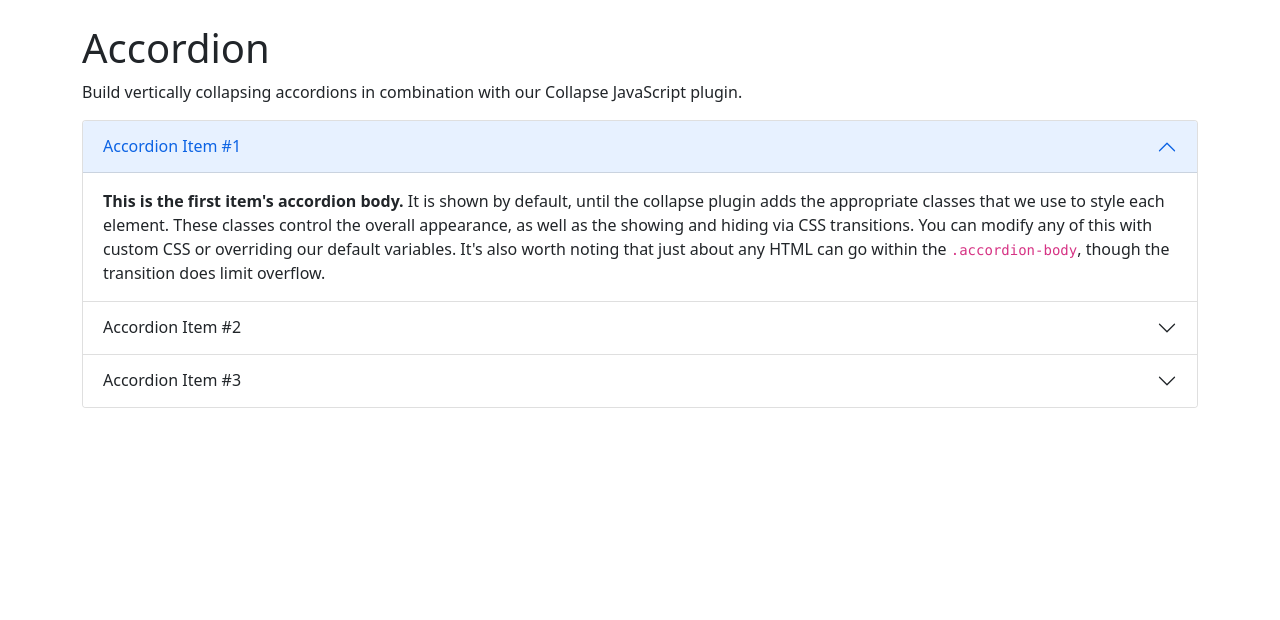
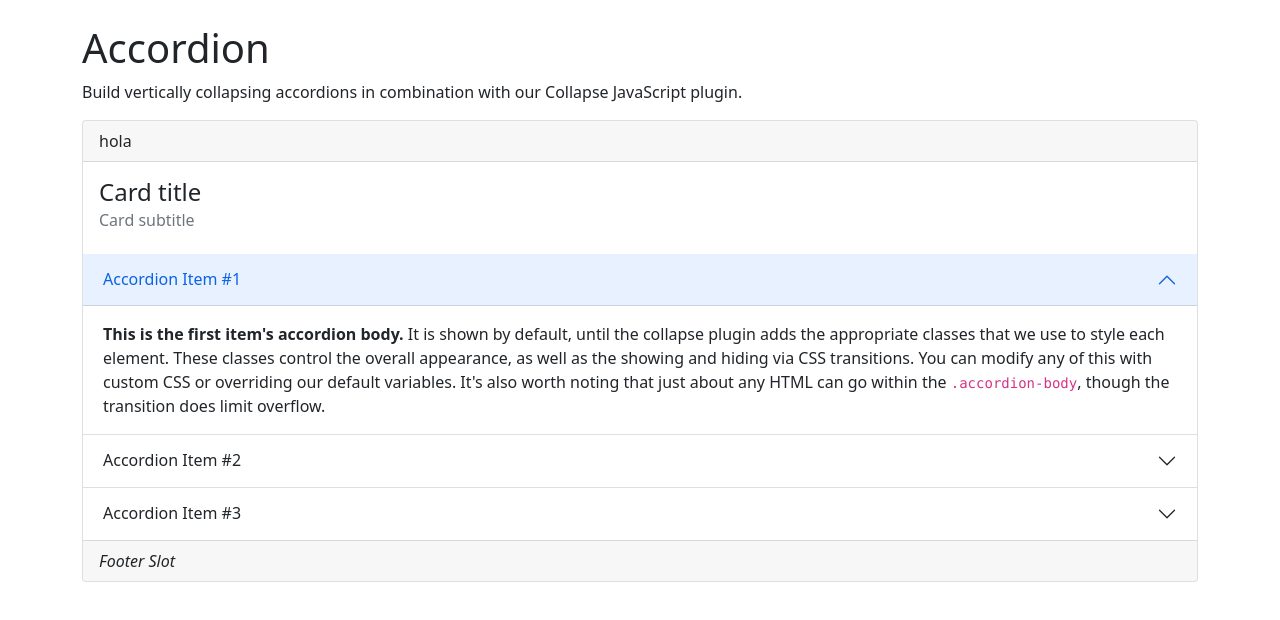
Before and after one commit to cryptodev1990/bootstrap-vue-next, a Vue app: page / in a window 1280 px wide. Shown: the top 620 px of the page. Built offline with nearby package versions, Linux system fonts and the light colour scheme.

Commit message:
BCard sub components

```diff
--- a/src/App.vue
+++ b/src/App.vue
@@ -4,7 +4,16 @@
   <h1 class="bd-title" id="content">Accordion</h1>
   <p class="bd-lead">Build vertically collapsing accordions in combination with our Collapse JavaScript plugin.</p>
 
-  <b-accordion>
+  <b-card no-body title="holaprop" sub-title="sdf" header="hola" footer="chau">
+    <template #footer>
+        <em>Footer Slot</em>
+      </template>
+
+    <b-card-body>
+      <b-card-title>Card title</b-card-title>
+      <b-card-sub-title>Card subtitle</b-card-sub-title>
+    </b-card-body>
+    <b-accordion flush>
       <b-accordion-item header="Accordion Item #1" show>
         <strong>This is the first item's accordion body.</strong> It is shown by default, until the collapse plugin adds the appropriate classes that we use to style each element. These classes control the overall appearance, as well as the showing and hiding via CSS transitions. You can modify any of this with custom CSS or overriding our default variables. It's also worth noting that just about any HTML can go within the <code>.accordion-body</code>, though the transition does limit overflow.
       </b-accordion-item>
@@ -17,6 +26,7 @@
         <strong>This is the third item's accordion body.</strong> It is hidden by default, until the collapse plugin adds the appropriate classes that we use to style each element. These classes control the overall appearance, as well as the showing and hiding via CSS transitions. You can modify any of this with custom CSS or overriding our default variables. It's also worth noting that just about any HTML can go within the <code>.accordion-body</code>, though the transition does limit overflow.
       </b-accordion-item>
     </b-accordion>
+  </b-card>
   <!-- <b-button v-b-toggle:my-collapse>Collapse</b-button>
   <b-button @click="collapse = !collapse">Toggle collapse v-model</b-button>
   <b-collapse id="my-collapse" v-model="collapse">
--- a/src/components/BCard.vue
+++ b/src/components/BCard.vue
@@ -1,11 +1,19 @@
 <template>
-    <div class="card">
+    <component :is="tag" class="card">
+        <div v-if="header" class="card-header">
+            <slot name="header">{{ header }}</slot>
+        </div>
+
         <div :class="{'card-body': !noBody}">
-            <h5 v-if="title" class="card-title">{{ title }}</h5>
-            <h6 v-if="subtitle" class="card-subtitle mb-2 text-muted">{{ subtitle }}</h6>
+            <h5 v-if="title && !noBody" class="card-title">{{ title }}</h5>
+            <h6 v-if="subTitle && !noBody" class="card-subtitle mb-2 text-muted">{{ subTitle }}</h6>
             <slot />
         </div>
-    </div>
+
+        <div v-if="footer" class="card-footer">
+            <slot name="footer">{{ footer }}</slot>
+        </div>
+    </component>
 </template>
 
 <script lang="ts">
@@ -13,8 +21,11 @@ import { defineComponent } from 'vue'
 
 export default defineComponent({
     props: {
+        footer: { type: String },
+        header: { type: String },
         noBody: { type: Boolean, default: false },
-        subtitle: { type: String },
+        subTitle: { type: String },
+        tag: { type: String, default: 'div' },
         title: { type: String },
     }
 })
--- /dev/null
+++ b/src/components/BCardFooter.vue
@@ -0,0 +1,5 @@
+<template>
+    <div class="card-footer">
+        <slot />
+    </div>
+</template>
--- /dev/null
+++ b/src/components/BCardHeader.vue
@@ -0,0 +1,5 @@
+<template>
+    <div class="card-header">
+        <slot />
+    </div>
+</template>
--- /dev/null
+++ b/src/components/BCardSubTitle.vue
@@ -0,0 +1,5 @@
+<template>
+    <h6 class="card-subtitle mb-2 text-muted">
+        <slot />
+    </h6>
+</template>
--- /dev/null
+++ b/src/components/BCardTitle.vue
@@ -0,0 +1,5 @@
+<template>
+    <h4 class="card-title">
+        <slot />
+    </h4>
+</template>
```
Also changed, not shown: src/components/index.ts (+8 -0 lines), 1 other file (tests, documents, lock files or other folders). Lines whose indentation alone changed are shown as unchanged.
